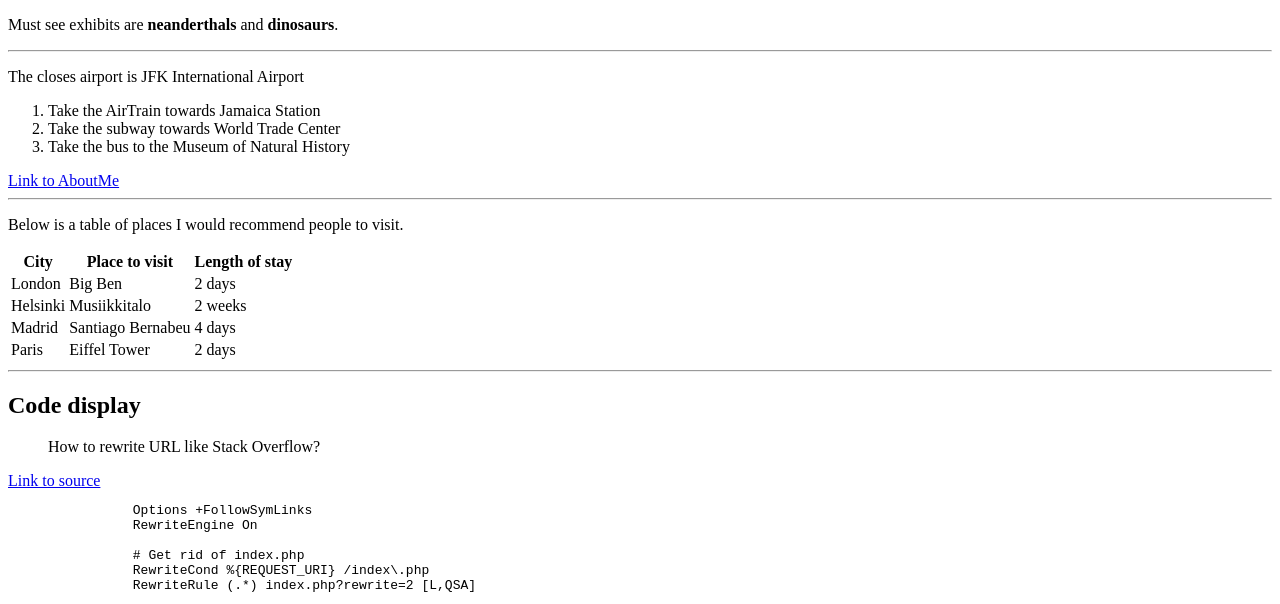
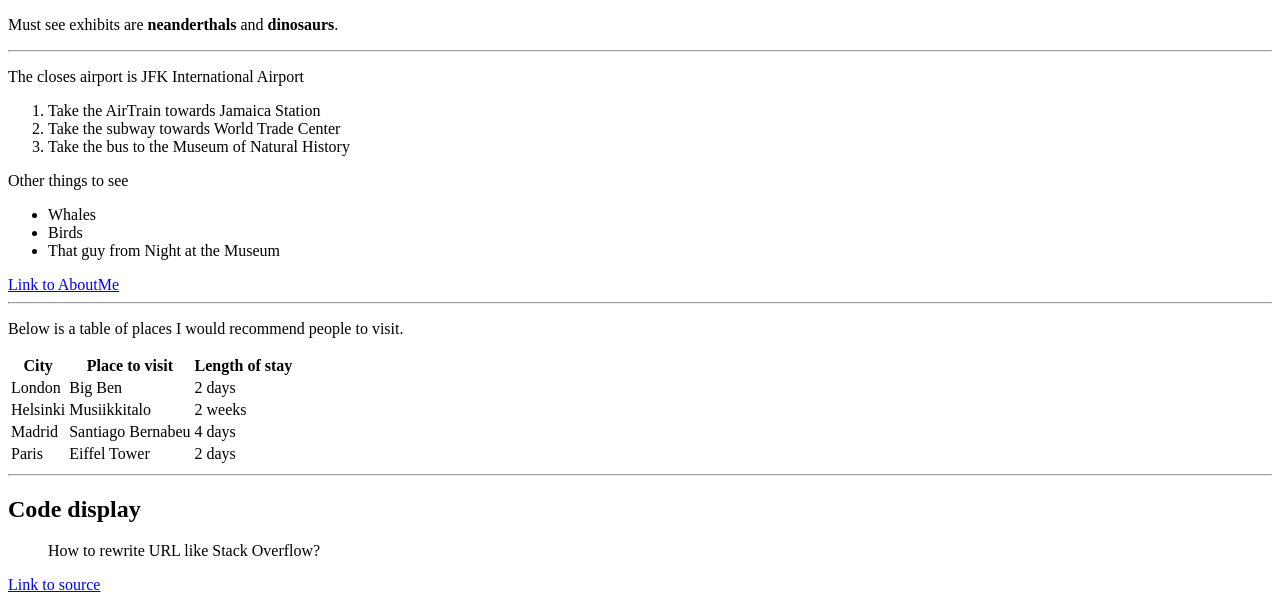
Before and after one commit to 44-563-Web-Apps-F22/44563-webapps-assignment-3-hellmanfredrik, a plain HTML site: page index.html in a window 1280 px wide. Shown: the part 131-735 px from the top of the page. Drawn offline with Linux system fonts and the light colour scheme.

Commit message:
finalized assignment 3

```diff
--- a/index.html
+++ b/index.html
@@ -15,6 +15,12 @@
             <li>Take the subway towards World Trade Center</li>
             <li>Take the bus to the Museum of Natural History</li>
         </ol>
+        <p>Other things to see</p>
+        <ul>
+            <li>Whales</li>
+            <li>Birds</li>
+            <li>That guy from Night at the Museum</li>
+        </ul>
         <a href="aboutme.html">Link to AboutMe</a>
 
     <hr>
```
